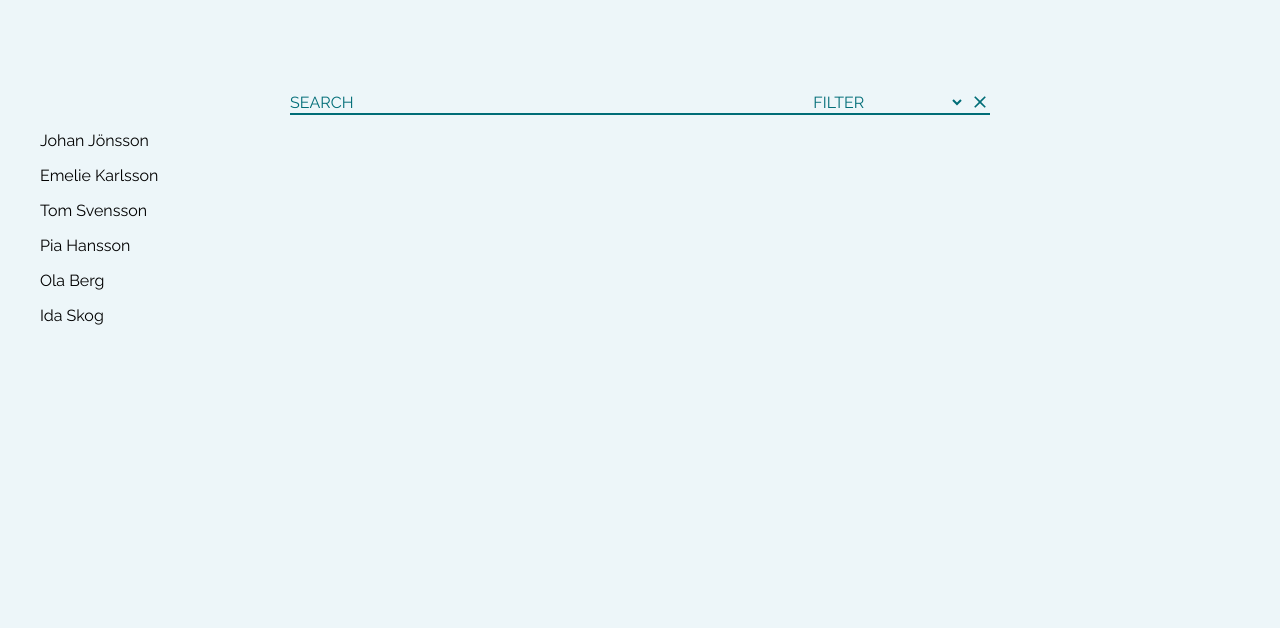
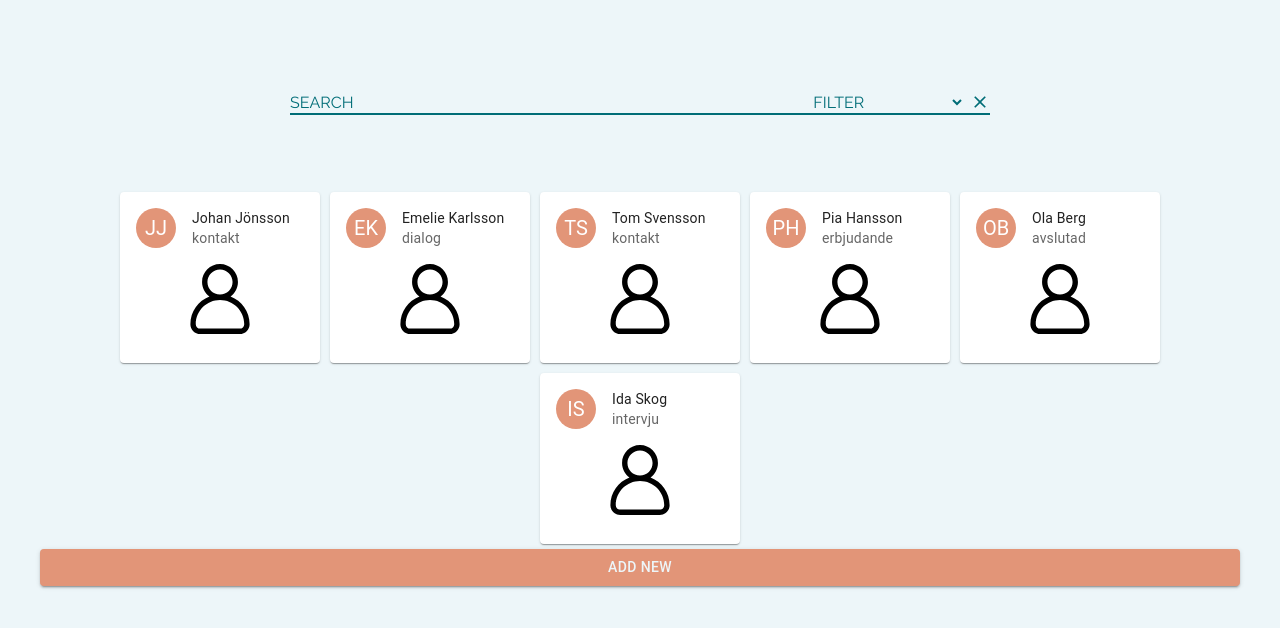
Before and after one commit to WilliamNordqvist/candidates, a React (Create React App) app: page / in a window 1280 px wide. Shown: the top 628 px of the page. Built offline with nearby package versions, Linux system fonts and the light colour scheme.

Commit message:
created card

```diff
--- /dev/null
+++ b/src/components/card/card.tsx
@@ -0,0 +1,30 @@
+import React from "react";
+import { Avatar, Box, Card as MUICard, CardHeader } from "@mui/material";
+import styled from "styled-components";
+import { AvatarProfile } from "../svg/avatarProfile";
+import { TCandidate } from "../../context/candidateContext";
+
+const StyledCard = styled(MUICard)`
+  width: 200px;
+  padding-bottom: 25px;
+  cursor: pointer;
+  margin:5px;
+`;
+
+const Circle = styled(Avatar)`
+  && {
+    background-color: ${({ theme }) => theme.secondary};
+  }
+`;
+
+export const Card: React.FC<TCandidate> = ({ name, stage }) => {
+  const [firstName, lastName] = name.split(" ")
+  return (
+    <StyledCard>
+      <CardHeader avatar={<Circle>{firstName[0]+lastName[0]}</Circle>} title={name} subheader={stage} />
+      <Box textAlign={"center"} m="auto" mb={0} width="35%">
+        <AvatarProfile />
+      </Box>
+    </StyledCard>
+  );
+};
--- /dev/null
+++ b/src/components/svg/avatarProfile.tsx
@@ -0,0 +1,43 @@
+import React from "react";
+
+export const AvatarProfile = () => {
+  return (
+    <svg
+      version="1.1"
+      id="Layer_1"
+      xmlns="http://www.w3.org/2000/svg"
+      x="0px"
+      y="0px"
+      viewBox="0 0 512 512"
+    >
+      <g>
+        <g>
+          <path
+            d="M333.187,237.405c32.761-23.893,54.095-62.561,54.095-106.123C387.282,58.893,328.389,0,256,0
+			S124.718,58.893,124.718,131.282c0,43.562,21.333,82.23,54.095,106.123C97.373,268.57,39.385,347.531,39.385,439.795
+			c0,39.814,32.391,72.205,72.205,72.205H400.41c39.814,0,72.205-32.391,72.205-72.205
+			C472.615,347.531,414.627,268.57,333.187,237.405z M164.103,131.282c0-50.672,41.225-91.897,91.897-91.897
+			s91.897,41.225,91.897,91.897S306.672,223.18,256,223.18S164.103,181.954,164.103,131.282z M400.41,472.615H111.59
+			c-18.097,0-32.82-14.723-32.82-32.821c0-97.726,79.504-177.231,177.231-177.231s177.231,79.504,177.231,177.231
+			C433.231,457.892,418.508,472.615,400.41,472.615z"
+          />
+        </g>
+      </g>
+      <g></g>
+      <g></g>
+      <g></g>
+      <g></g>
+      <g></g>
+      <g></g>
+      <g></g>
+      <g></g>
+      <g></g>
+      <g></g>
+      <g></g>
+      <g></g>
+      <g></g>
+      <g></g>
+      <g></g>
+    </svg>
+  );
+};
--- a/src/context/candidateContext.tsx
+++ b/src/context/candidateContext.tsx
@@ -1,7 +1,7 @@
 import React, { createContext, ReactNode, useContext } from "react";
 import data from "../db.json";
 
-export enum RecruiterStep {
+export enum RecruiterStage {
   CONTACT = "kontakt",
   DIALOGUE = "dialog",
   INTERVIEW = "intervju",
@@ -9,21 +9,21 @@ export enum RecruiterStep {
   COMPLETED = "avslutad",
 }
 
-type TCandidate = {
+export type TCandidate = {
   name: string;
   age: number;
   email: string;
   address: string;
-  step: RecruiterStep;
+  stage: RecruiterStage;
   id: number;
 };
 
-export const recruiterSteps: RecruiterStep[] = [
-  RecruiterStep.CONTACT,
-  RecruiterStep.DIALOGUE,
-  RecruiterStep.INTERVIEW,
-  RecruiterStep.OFFER,
-  RecruiterStep.COMPLETED,
+export const recruiterStages: RecruiterStage[] = [
+  RecruiterStage.CONTACT,
+  RecruiterStage.DIALOGUE,
+  RecruiterStage.INTERVIEW,
+  RecruiterStage.OFFER,
+  RecruiterStage.COMPLETED,
 ];
 
 const CandidatesContext = createContext({
--- a/src/pages/App/App.tsx
+++ b/src/pages/App/App.tsx
@@ -1,6 +1,14 @@
 import React, { useEffect, useState } from "react";
-import { recruiterSteps, useCandidates } from "../../context/candidateContext";
-import { Input, Select, ClearInput, InputWrapper } from "./AppStyle";
+import { Button } from "../../components/button/button";
+import { Card } from "../../components/card/card";
+import { recruiterStages, useCandidates } from "../../context/candidateContext";
+import {
+  Input,
+  Select,
+  ClearInput,
+  InputWrapper,
+  FlexWrapper,
+} from "./AppStyle";
 
 export const App: React.FC = () => {
   const candidates = useCandidates();
@@ -32,7 +40,7 @@ export const App: React.FC = () => {
           .toLocaleLowerCase()
           .includes(searchWord.toLocaleLowerCase())
       )
-      .filter((candidate) => candidate.step === selectedStage);
+      .filter((candidate) => candidate.stage === selectedStage);
     setSearchCandidates(searchResult);
     return;
   }, [candidates, searchWord, selectedStage]);
@@ -60,7 +68,7 @@ export const App: React.FC = () => {
           <option hidden selected>
             FILTER
           </option>
-          {recruiterSteps.map((step) => (
+          {recruiterStages.map((step) => (
             <option value={step}>{step}</option>
           ))}
         </Select>
@@ -69,11 +77,13 @@ export const App: React.FC = () => {
       {/* <Link to="/add">
         <h1>APP</h1>
       </Link> */}
-      <>
-        {searchCandidates.map((candidate) => {
-          return <p>{candidate.name}</p>;
-        })}
-      </>
+      <FlexWrapper>
+        {searchCandidates.map((candidate) => (
+          <Card {...candidate}></Card>
+        ))}
+      </FlexWrapper>
+
+      <Button buttontype="secondary" onClick={() => console.log('click')}>Add new</Button>
     </>
   );
 };
--- a/src/pages/App/AppStyle.tsx
+++ b/src/pages/App/AppStyle.tsx
@@ -3,8 +3,8 @@ import ClearIcon from '@mui/icons-material/Clear';
 
 export const InputWrapper = styled.div<{isSearch:boolean}>`
 display:flex;
-padding-top:6%;
-margin:auto;
+/* padding-top:6%; */
+margin:6% auto;
 width:90%;
 max-width:700px ;
 border-bottom: 2px solid ${({ theme, isSearch }) => isSearch ? theme.secondary : theme.primary};
@@ -44,3 +44,10 @@ background:transparent;
 color: ${({ theme }) => theme.primary};
 margin-left:5px;
 `
+export const FlexWrapper = styled.div`
+  display:flex;
+  flex-direction: row;
+  flex-wrap:wrap;
+  justify-content:center ;
+
+`
```
